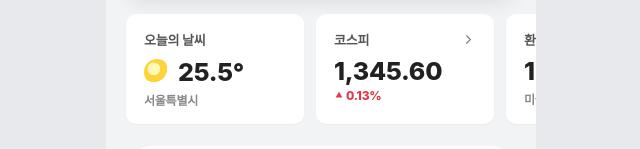
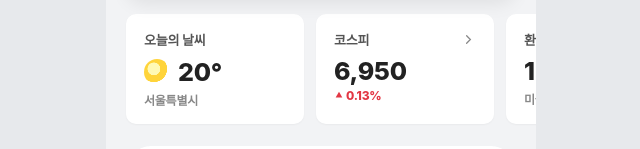
Before and after one commit to dbstngml95-ctrl/mever-portal-mockup, a plain HTML site: page index.html in a window 1280 px wide. Shown: the part 355-504 px from the top of the page, without its empty margins (319-959 px from the left). Drawn offline with Linux system fonts and the light colour scheme.

Commit message:
Set weather to 20 degrees and KOSPI to 6950

```diff
--- a/index.html
+++ b/index.html
@@ -280,14 +280,14 @@
   <div class="mv-stats" aria-label="오늘의 정보">
     <article class="mv-stat-card">
       <div class="mv-stat-head">오늘의 날씨</div>
-      <div class="mv-stat-value"><span class="mv-weather-icon" aria-hidden="true"></span>25.5°</div>
+      <div class="mv-stat-value"><span class="mv-weather-icon" aria-hidden="true"></span>20°</div>
       <div class="mv-stat-sub">서울특별시</div>
     </article>
     <article class="mv-stat-card">
       <div class="mv-stat-head">코스피
         <svg width="15" height="15" viewBox="0 0 24 24" fill="none" stroke="currentColor" stroke-width="2" stroke-linecap="round"><path d="M9 6l6 6-6 6"/></svg>
       </div>
-      <div class="mv-stat-value">1,345.60</div>
+      <div class="mv-stat-value">6,950</div>
       <div class="mv-stat-change">
         <svg width="10" height="10" viewBox="0 0 24 24" fill="currentColor"><path d="M12 4l8 14H4z"/></svg>
         0.13%
```
